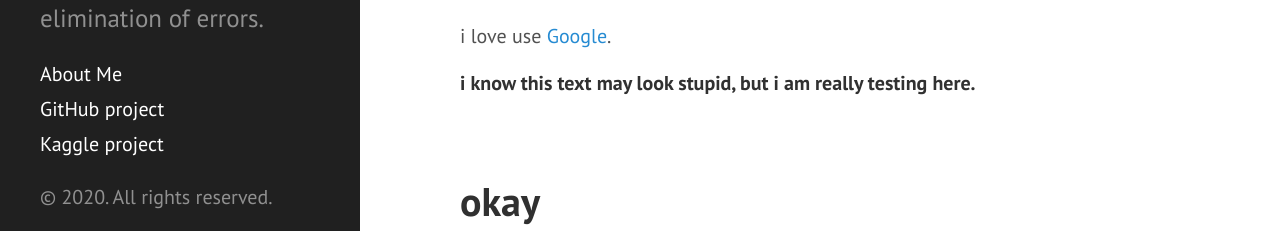
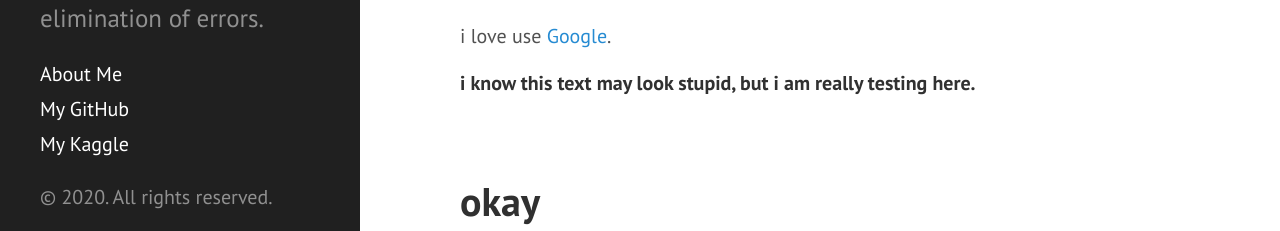
Before and after one commit to philosofia/philosofia.github.io, a Jekyll site: the page built from index.html, in a window 1280 px wide and 900 px high, scrolled down 489 px. Shown: the part 648-879 px from the top of the window. Built offline with Jekyll 4.4.1, drawn with Linux system fonts in a browser that asks for light colours; the list of posts is cut into pages by our own code.

Commit message:
Update sidebar.html

```diff
--- a/_includes/sidebar.html
+++ b/_includes/sidebar.html
@@ -27,8 +27,8 @@
       {% endfor %}
 
 
-      <a class="sidebar-nav-item" href="https://github.com/philosofia">GitHub project</a>
-      <a class="sidebar-nav-item" href="https://www.kaggle.com/yakiniku">Kaggle project</a>
+      <a class="sidebar-nav-item" href="https://github.com/philosofia">My GitHub</a>
+      <a class="sidebar-nav-item" href="https://www.kaggle.com/yakiniku">My Kaggle</a>
 
     </nav>
 
```
